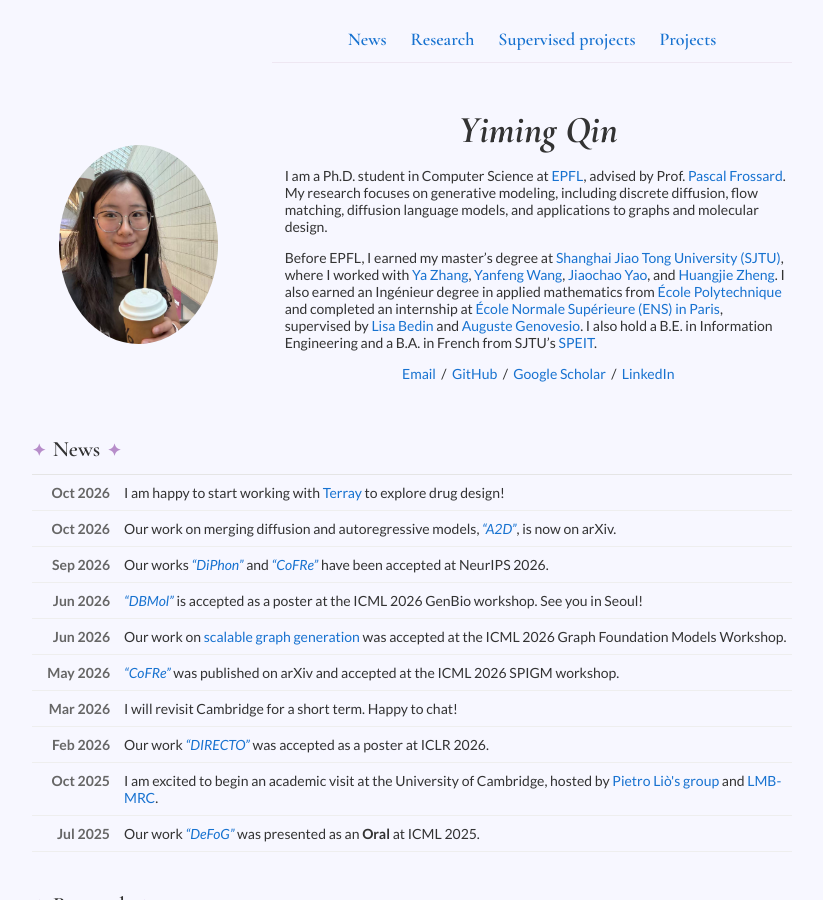
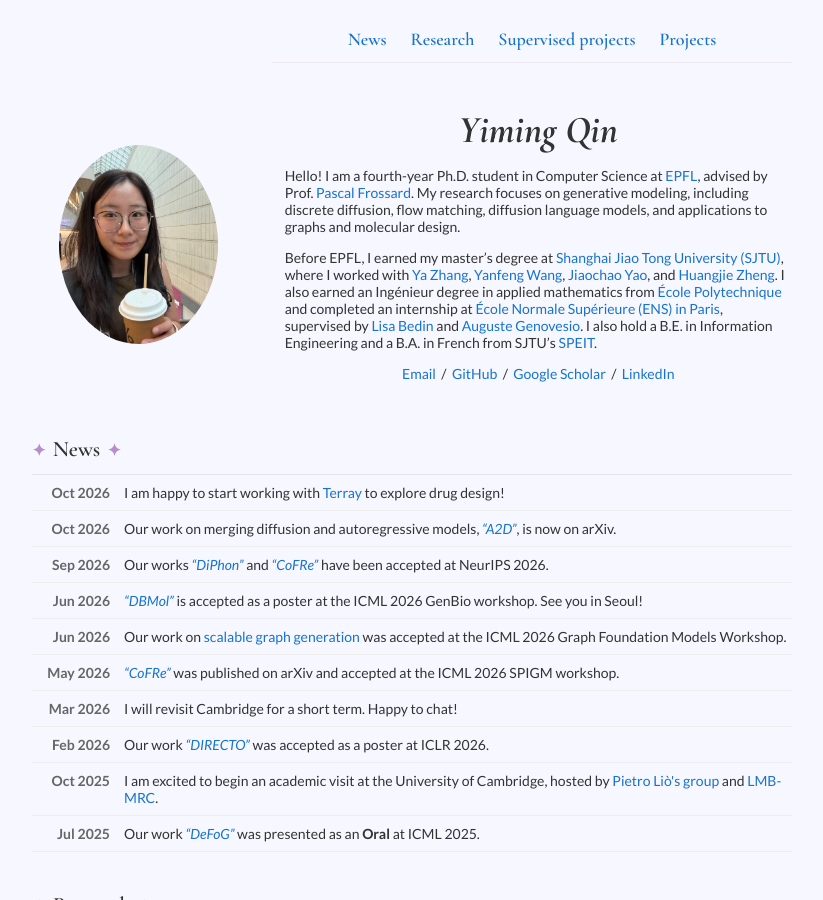
Before and after one commit to qym7/qym7.github.io, a Jekyll site: the page built from _posts/2026-10-06-A2D.markdown, in a window 1280 px wide and 900 px high. Shown: the whole window, without its empty margins (228-1051 px from the left). Built offline with Jekyll 4.4.1, drawn with Linux system fonts in a browser that asks for light colours.

Commit message:
Add greeting and PhD year to intro

```diff
--- a/_layouts/default.html
+++ b/_layouts/default.html
@@ -44,7 +44,7 @@
                 Yiming Qin
               </h1>
               <p>
-                I am a Ph.D. student in Computer Science at <a href="https://www.epfl.ch/en/">EPFL</a>, advised by Prof. <a href="https://www.epfl.ch/labs/lts4/people/people-current/frossard/">Pascal Frossard</a>. My research focuses on generative modeling, including discrete diffusion, flow matching, diffusion language models, and applications to graphs and molecular design.
+                Hello! I am a fourth-year Ph.D. student in Computer Science at <a href="https://www.epfl.ch/en/">EPFL</a>, advised by Prof. <a href="https://www.epfl.ch/labs/lts4/people/people-current/frossard/">Pascal Frossard</a>. My research focuses on generative modeling, including discrete diffusion, flow matching, diffusion language models, and applications to graphs and molecular design.
               </p>
               <p>
                 Before EPFL, I earned my master’s degree at <a href="https://en.sjtu.edu.cn/">Shanghai Jiao Tong University (SJTU)</a>, where I worked with <a href="https://scholar.google.com/citations?user=pbjw9sMAAAAJ&hl=en">Ya Zhang</a>, <a href="https://scholar.google.com/citations?user=x_sgJskAAAAJ&hl=en">Yanfeng Wang</a>, <a href="https://scholar.google.com/citations?user=w8oDh9QAAAAJ&hl=en">Jiaochao Yao</a>, and <a href="https://scholar.google.com/citations?user=Vl5wCXsAAAAJ&hl=en">Huangjie Zheng</a>. I also earned an Ingénieur degree in applied mathematics from <a href="https://www.polytechnique.edu/">École Polytechnique</a> and completed an internship at <a href="https://www.ens.psl.eu/en">École Normale Supérieure (ENS) in Paris</a>, supervised by <a href="https://scholar.google.com/citations?user=FJ9U_2oAAAAJ&hl=fr">Lisa Bedin</a> and <a href="https://scholar.google.fr/citations?user=hE2StEAAAAAJ&hl=en">Auguste Genovesio</a>. I also hold a B.E. in Information Engineering and a B.A. in French from SJTU’s <a href="https://speit.sjtu.edu.cn/en/">SPEIT</a>.
```
